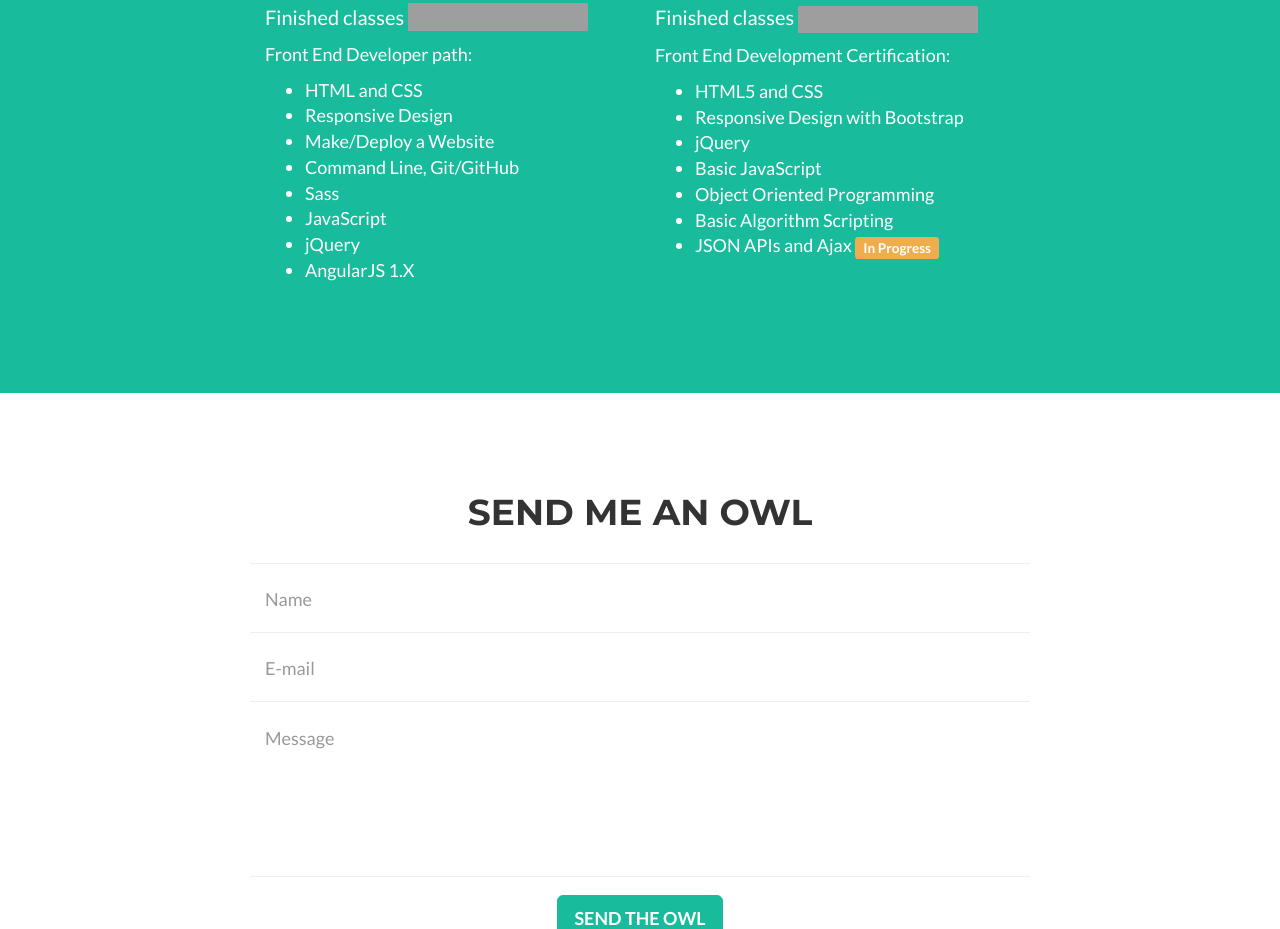
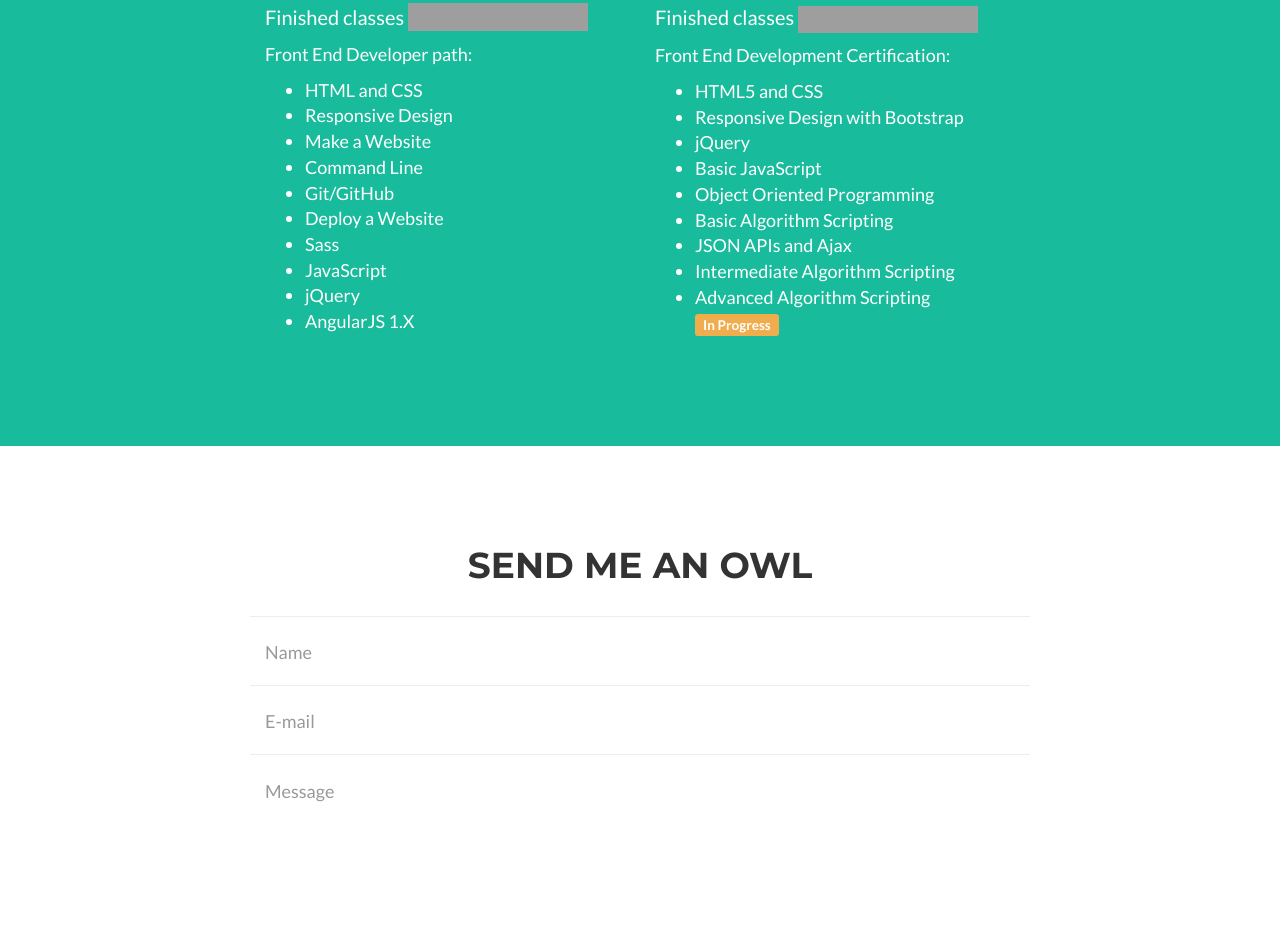
Before and after one commit to vlastapolach/vlastapolach.github.io, a website: page index.html in a window 1280 px wide. Shown: the part 2260-3189 px from the top of the page. Drawn offline with nearby package versions, Linux system fonts and the light colour scheme; grey boxes are pictures that could not be loaded.

Commit message:
Added new classes - intermediate + advanced algorithms

```diff
--- a/index.html
+++ b/index.html
@@ -207,8 +207,10 @@
                     <ul class="hodiny">
                       <li>HTML and CSS</li>
                       <li>Responsive Design</li>
-                      <li>Make/Deploy a Website</li>
-                      <li>Command Line, Git/GitHub</li>
+                      <li>Make a Website</li>
+                      <li>Command Line</li>
+                      <li>Git/GitHub</li>
+                      <li>Deploy a Website</li>
                       <li>Sass</li>
                       <li>JavaScript</li>
                       <li>jQuery</li>
@@ -225,7 +227,9 @@
                       <li>Basic JavaScript</li>
                       <li>Object Oriented Programming</li>
                       <li>Basic Algorithm Scripting</li>
-                      <li>JSON APIs and Ajax <span class="label label-warning">In Progress</span></li>
+                      <li>JSON APIs and Ajax</li>
+                      <li>Intermediate Algorithm Scripting</li>
+                      <li>Advanced Algorithm Scripting <span class="label label-warning">In Progress</span></li>
                     </ul>
                 </div>
             </div>
```
